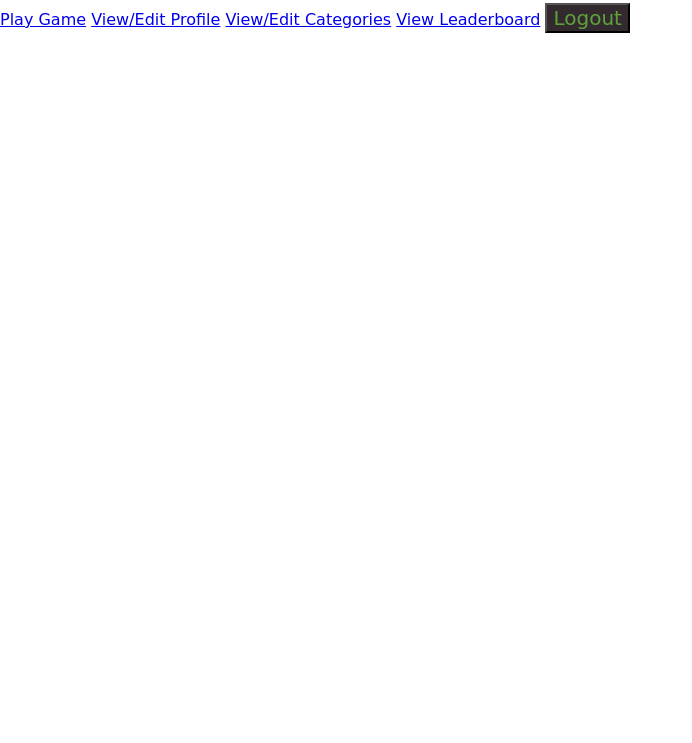
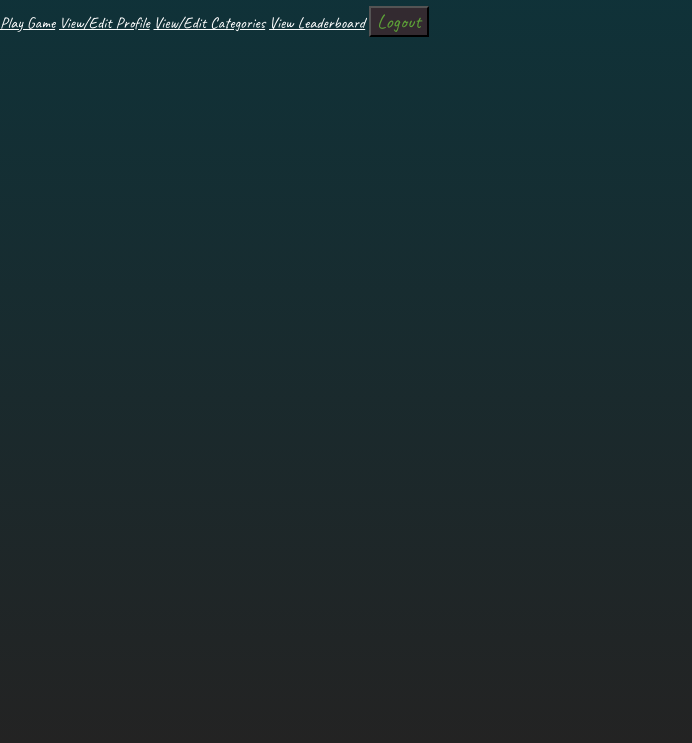
Before and after one commit to Ekrcoaster/Csc337---wordFrenzy, a website: page wordFrenzy/public_html/app/home.html in a window 1280 px wide. Shown: the part 78-821 px from the top of the page, without its empty margins (0-692 px from the left). Before the commit the page ends 800 px from the top, so only its background shows below. Drawn offline with Linux system fonts and the light colour scheme.

Commit message:
minor consistency fixes

```diff
--- a/wordFrenzy/public_html/app/home.html
+++ b/wordFrenzy/public_html/app/home.html
@@ -3,6 +3,7 @@
     <head>
         <title>Home</title>
         <meta charset="UTF-8">
+        <link type="text/css" rel="stylesheet" href="../style.css">
         <link type="text/css" rel="stylesheet" href="game.css">
     </head>
     <body>
```
Also changed, not shown: wordFrenzy/public_html/app/leaderboard.html (+1 -0 lines), wordFrenzy/public_html/index.html (+2 -0 lines).
